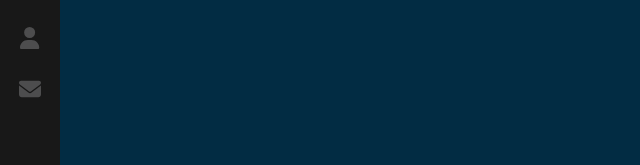
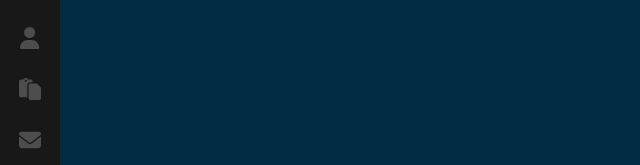
Before and after one commit to Alknight17/React-Portfolio, a React (Create React App) app: page / in a window 1280 px wide. Shown: the part 318-483 px from the top of the page, without its empty margins (0-640 px from the left). Built offline with nearby package versions, Linux system fonts and the light colour scheme.

Commit message:
Add projects element to Nav

```diff
--- a/src/components/Navbar/index.js
+++ b/src/components/Navbar/index.js
@@ -4,6 +4,7 @@ import { FontAwesomeIcon } from "@fortawesome/react-fontawesome";
 import {
   faHome,
   faUser,
+  faFileClipboard,
   faEnvelope,
   faLineChart,
   faGears,
@@ -23,6 +24,14 @@ const Navbar = () => (
         to="/about"
       >
         <FontAwesomeIcon icon={faUser} color="#4d4d4e" />
+      </NavLink>
+      <NavLink
+        exact="true"
+        activeclassname="active"
+        className="portfolio-link"
+        to="/portfolio"
+      >
+        <FontAwesomeIcon icon={faFileClipboard} color="#4d4d4e" />
       </NavLink>
       <NavLink
         exact="true"
--- a/src/components/Navbar/index.scss
+++ b/src/components/Navbar/index.scss
@@ -77,7 +77,7 @@ nav {
 
     a.portfolio-link {
       &:after {
-        content: 'PORTFOLIO';
+        content: 'PROJECTS';
       }
     }
 
@@ -106,7 +106,7 @@ nav {
         line-height: 16px;
         color: #4d4d4e;
 
-        &:hover {
+        &:hover svg {
           color: #ffd700;
         }
       }
--- a/src/index.css
+++ b/src/index.css
@@ -4,7 +4,7 @@ html {
 
 body {
   margin: 0;
-  font-family: 300 10px/1.5 'Helvetica Neue', 'sans-serif';
+  font: 300 10px/1.5 'Helvetica Neue', 'sans-serif';
   color: #444;
   background: #022c43;
   overflow: hidden;
```
